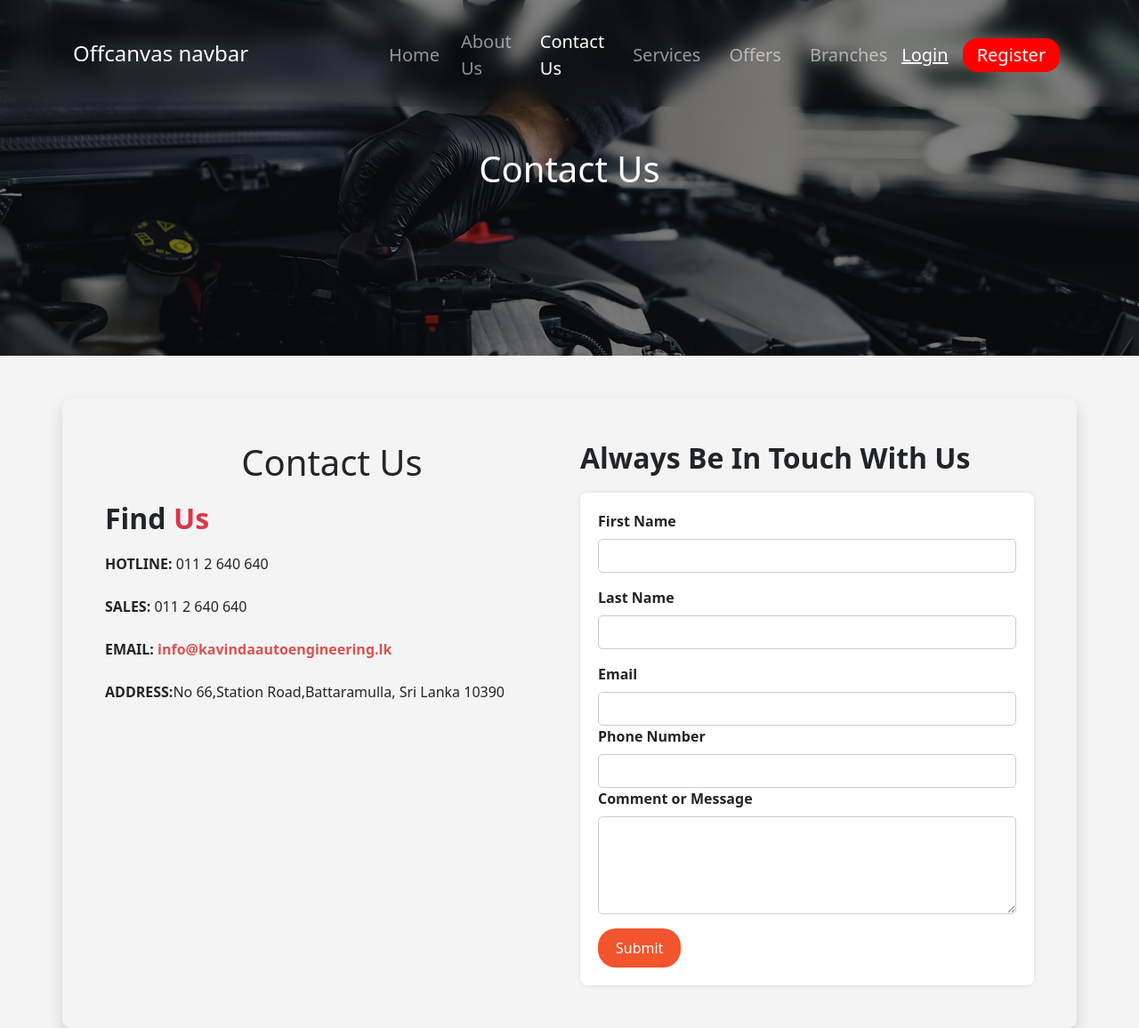
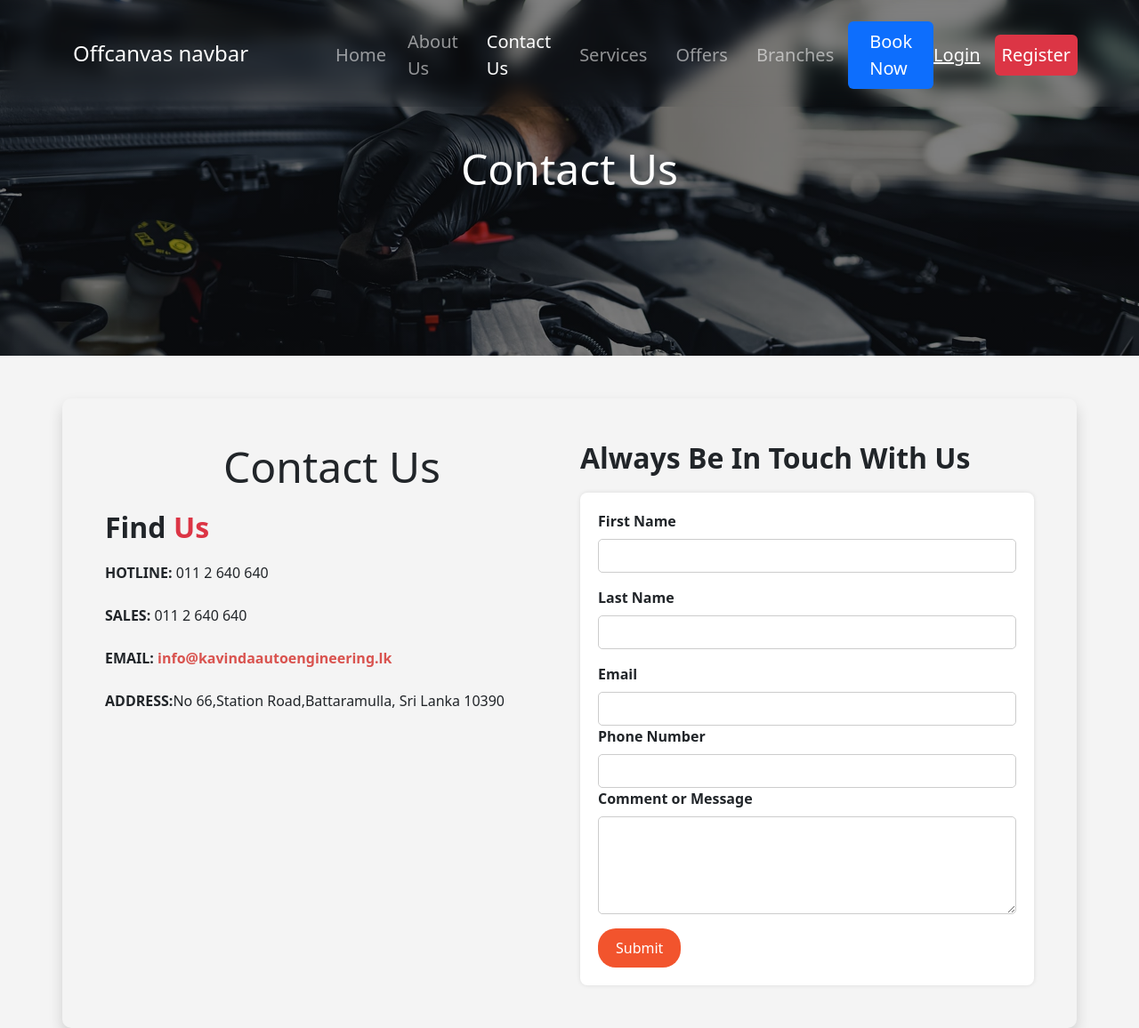
Before and after one commit to starlightaris/car_service_ms, a PHP site: page /contact.php in a window 1280 px wide. Shown: the whole page at 89% size. Run offline with PHP 8.4, Linux system fonts and the light colour scheme.

Commit message:
commit-16

```diff
--- a/css/style-branch.css
+++ b/css/style-branch.css
@@ -15,6 +15,7 @@ body, html {
 }
 
 .hero-text {
+    font-size: 3rem;
     text-align: center;
     position: absolute;
     top: 50%;
--- a/css/style-contact.css
+++ b/css/style-contact.css
@@ -15,12 +15,16 @@ body, html {
 
 }
 .hero-text {
+    font-size: 3rem;
     text-align: center;
     position: absolute;
     top: 50%;
     left: 50%;
     transform: translate(-50%, -50%);
     color: white;
+  }
+  h1{
+    font-size: 3rem;
   }
 
 
--- a/css/style-header-footer.css
+++ b/css/style-header-footer.css
@@ -21,7 +21,7 @@
     transition: background-color 0.3s ease, padding 0.3s ease;
 }
 .navbar-brand{
-  margin-right: 150px;
+  margin-right: 90px;
 }
 /* .offcanvas-body ul {
   display: flex;
--- a/css/style-offer.css
+++ b/css/style-offer.css
@@ -15,6 +15,7 @@ body, html {
 
 }
 .hero-text {
+    font-size: 3rem;
     text-align: center;
     position: absolute;
     top: 50%;
@@ -28,6 +29,7 @@ body, html {
 } */
 
 h1{
+    font-size: 3rem;
     text-align: center;
     margin-bottom: 20px;
 }
--- a/css/style-service.css
+++ b/css/style-service.css
@@ -32,6 +32,7 @@ html {
 h1 {
     text-align: center;
     margin-bottom: 20px;
+    font-size: 3rem;
 }
 
 .card {
--- a/header.php
+++ b/header.php
@@ -28,7 +28,7 @@ $currentPage = basename($_SERVER['REQUEST_URI']);
       <div class="offcanvas-body d-flex flex-column flex-lg-row p-4 p-lg-0 w-100 mt-1">
         <ul class="navbar-nav justify-content-center align-items-center fs-5 flex-grow-1 pe-3">
           <li class="nav-item">
-            <a class="nav-link <?php echo ($currentPage == 'home.html') ? 'active' : ''; ?>" aria-current="page" href="home.html">Home</a>
+            <a class="nav-link <?php echo ($currentPage == 'index.php') ? 'active' : ''; ?>" aria-current="page" href="index.php">Home</a>
           </li>
           <li class="nav-item mx-2">
             <a class="nav-link <?php echo ($currentPage == 'aboutUs.php') ? 'active' : ''; ?>" href="aboutUs.php">About Us </a>
@@ -45,6 +45,18 @@ $currentPage = basename($_SERVER['REQUEST_URI']);
           <li class="nav-item mx-2">
             <a class="nav-link <?php echo ($currentPage == 'branches.php') ? 'active' : ''; ?>" href="branches.php">Branches</a>
           </li>
+
+          <div class="d-flex align-items-baseline ms-auto">
+          <?php
+            if (isset($_SESSION['userId'])) {
+              echo '<a href="appointment.php" class="text-white text-decoration-none px-4 py-2 bg-primary rounded-2" style="background-color:blue;">Book Now</a>';
+            }
+            else{
+              echo '<a href="login.php" class="text-white text-decoration-none px-4 py-2 bg-primary rounded-2" style="background-color:blue;">Book Now</a>';
+            }
+            ?>
+
+          </div>
           <div class="d-flex align-items-center ms-auto">
             <?php
             if (isset($_SESSION['userId'])) {
@@ -57,8 +69,10 @@ $currentPage = basename($_SERVER['REQUEST_URI']);
                 </a>
                 <ul class="dropdown-menu">
                   <li><a class="dropdown-item" href="profile.php">Profile</a></li>
+
                   <form id="dltform" action="delete_profile.php" method="POST" style="display: none;">
                   </form>
+
                   <li><a class="dropdown-item text-danger" href="javascript:void(0);" onclick="confirmDelete()">Delete Profile</a></li>
                   <script>
                     function confirmDelete() {
@@ -77,9 +91,9 @@ $currentPage = basename($_SERVER['REQUEST_URI']);
               </li>
             <?php } else { ?>
               <!-- Login / Sign Up -->
-              <div class="d-flex align-items-baseline ms-auto gap-3">
+              <div class="d-flex justify-content-end align-items-baseline ms-auto gap-3">
                 <a href="login.php" class="text-white">Login</a>
-                <a href="register.php" class="text-white text-decoration-none px-3 py-1 rounded-4" style="background-color:red;">Register</a>
+                <a href="register.php" class="text-white text-decoration-none px-2 py-2 rounded-2 bg-danger" style="background-color:red;">Register</a>
               </div>
             <?php } ?>
           </div>
```
